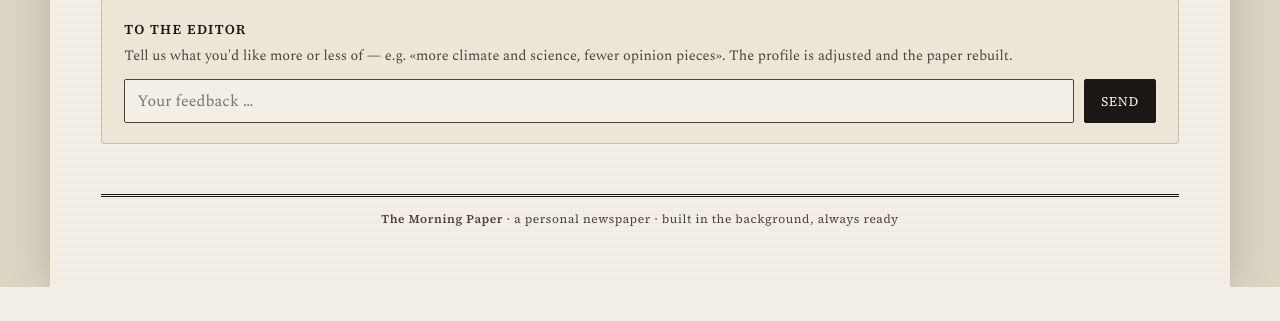
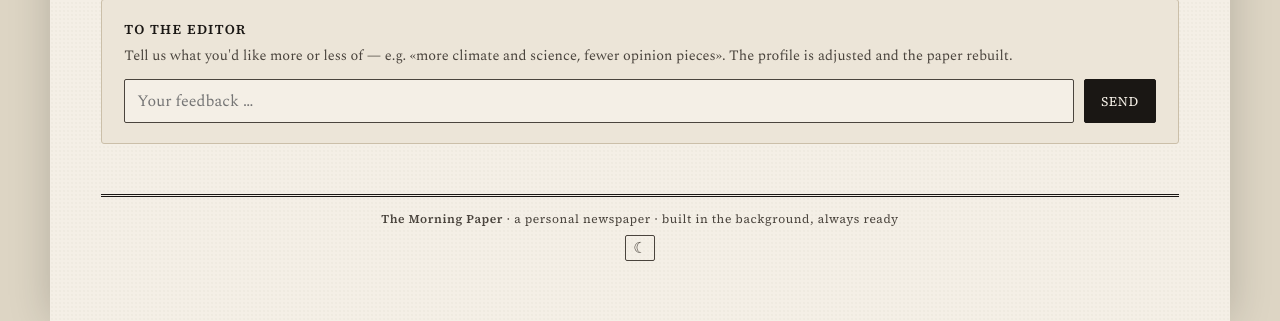
Before and after one commit to mhellevang/avisa, a FastAPI app: page / in a window 1280 px wide. Shown: the part 663-984 px from the top of the page. Before the commit the page ends 950 px from the top, so only its background shows below. Run offline with FastAPI, Linux system fonts and the light colour scheme; data comes from the database, SQL or seed files in the repository; data that the repository does not hold is empty; some web fonts are replaced.

Commit message:
feat(ui): light/dark theme with system default and manual toggle
Add a warm "evening edition" dark palette driven by CSS variables.
Follows the OS colour scheme by default; a toggle (☾/☀) in the colophon
sets an explicit preference that overrides it and persists in
localStorage. An inline head script applies the saved theme before
paint (no flash) and keeps the browser theme-color in sync. The sticky
section nav now uses color-mix so it tracks the theme instead of a
hard-coded light background.

Co-Authored-By: Claude Opus 4.8 (1M context) <noreply@anthropic.com>

```diff
--- a/app/static/style.css
+++ b/app/static/style.css
@@ -8,13 +8,37 @@
   --serif: "Source Serif 4", Georgia, serif;
   --display: "Playfair Display", Georgia, serif;
   --body-serif: "Spectral", Georgia, serif;
+  --surround: #ddd5c4;
+}
+
+/* Mørk palett — gjenbrukt av både system-preferanse og manuell veksling.
+   Holdt varm («kveldsutgave») for å matche papir-estetikken. */
+:root[data-theme="dark"] {
+  --ink: #e9e2d5;
+  --ink-soft: #a59c8c;
+  --paper: #1b1916;
+  --paper-shade: #24211d;
+  --rule: #423d35;
+  --accent: #d07a57;
+  --surround: #0f0e0c;
+}
+@media (prefers-color-scheme: dark) {
+  :root:not([data-theme="light"]) {
+    --ink: #e9e2d5;
+    --ink-soft: #a59c8c;
+    --paper: #1b1916;
+    --paper-shade: #24211d;
+    --rule: #423d35;
+    --accent: #d07a57;
+    --surround: #0f0e0c;
+  }
 }
 
 * { box-sizing: border-box; }
 
 html, body {
   margin: 0;
-  background: #ddd5c4;
+  background: var(--surround);
   color: var(--ink);
   font-family: var(--body-serif);
 }
@@ -115,7 +139,7 @@ html { scroll-behavior: smooth; }
   gap: 4px 18px;
   margin: 14px 0 4px;
   padding: 9px 2px;
-  background: rgba(244, 239, 230, 0.94);
+  background: color-mix(in srgb, var(--paper) 94%, transparent);
   backdrop-filter: blur(4px);
   border-top: 1px solid var(--ink);
   border-bottom: 1px solid var(--ink);
@@ -585,3 +609,19 @@ html { scroll-behavior: smooth; }
 
 /* Hindre at iOS blåser opp tekststørrelsen i landskapsmodus */
 html { -webkit-text-size-adjust: 100%; text-size-adjust: 100%; }
+
+/* ---------- Tema-veksling (lys/mørk) ---------- */
+.colophon-actions { margin-top: 8px; }
+.theme-toggle {
+  font: inherit;
+  font-size: 0.95rem;
+  line-height: 1;
+  background: none;
+  border: 1px solid var(--ink-soft);
+  color: var(--ink-soft);
+  width: 30px;
+  height: 26px;
+  border-radius: 2px;
+  cursor: pointer;
+}
+.theme-toggle:hover { color: var(--paper); background: var(--ink); }
--- a/app/templates/base.html
+++ b/app/templates/base.html
@@ -6,6 +6,19 @@
   <title>{% block title %}{{ paper_title() }}{% endblock %}</title>
   <link rel="manifest" href="/manifest.webmanifest">
   <meta name="theme-color" content="#7a2b1d">
+  <script>
+    /* Apply the saved theme before paint (no flash), and align the
+       browser theme-color with the effective light/dark choice. */
+    (function () {
+      try {
+        var t = localStorage.getItem("theme");
+        if (t === "dark" || t === "light") document.documentElement.dataset.theme = t;
+        var dark = t ? t === "dark" : matchMedia("(prefers-color-scheme: dark)").matches;
+        var m = document.querySelector('meta[name="theme-color"]');
+        if (m) m.content = dark ? "#1b1916" : "#7a2b1d";
+      } catch (e) {}
+    })();
+  </script>
   <link rel="icon" href="/static/icon.svg" type="image/svg+xml">
   <link rel="apple-touch-icon" href="/static/apple-touch-icon.png">
   <meta name="mobile-web-app-capable" content="yes">
@@ -22,6 +35,9 @@
     {% block body %}{% endblock %}
     <footer class="colophon">
       <span>{{ paper_title() }}</span> · {{ t("a personal newspaper · built in the background, always ready") }}
+      <div class="colophon-actions">
+        <button type="button" id="theme-toggle" class="theme-toggle" aria-label="{{ t('Toggle dark mode') }}" title="{{ t('Toggle dark mode') }}">☾</button>
+      </div>
     </footer>
   </div>
   <script>
@@ -30,6 +46,26 @@
         navigator.serviceWorker.register("/sw.js").catch(function () {});
       });
     }
+    /* Light/dark toggle. No stored choice = follow the system; a click
+       sets an explicit preference that overrides it. */
+    (function () {
+      var btn = document.getElementById("theme-toggle");
+      if (!btn) return;
+      var meta = document.querySelector('meta[name="theme-color"]');
+      function effective() {
+        return document.documentElement.dataset.theme ||
+          (matchMedia("(prefers-color-scheme: dark)").matches ? "dark" : "light");
+      }
+      function sync() { btn.textContent = effective() === "dark" ? "☀" : "☾"; }
+      sync();
+      btn.addEventListener("click", function () {
+        var next = effective() === "dark" ? "light" : "dark";
+        document.documentElement.dataset.theme = next;
+        try { localStorage.setItem("theme", next); } catch (e) {}
+        if (meta) meta.content = next === "dark" ? "#1b1916" : "#7a2b1d";
+        sync();
+      });
+    })();
   </script>
 </body>
 </html>
```
